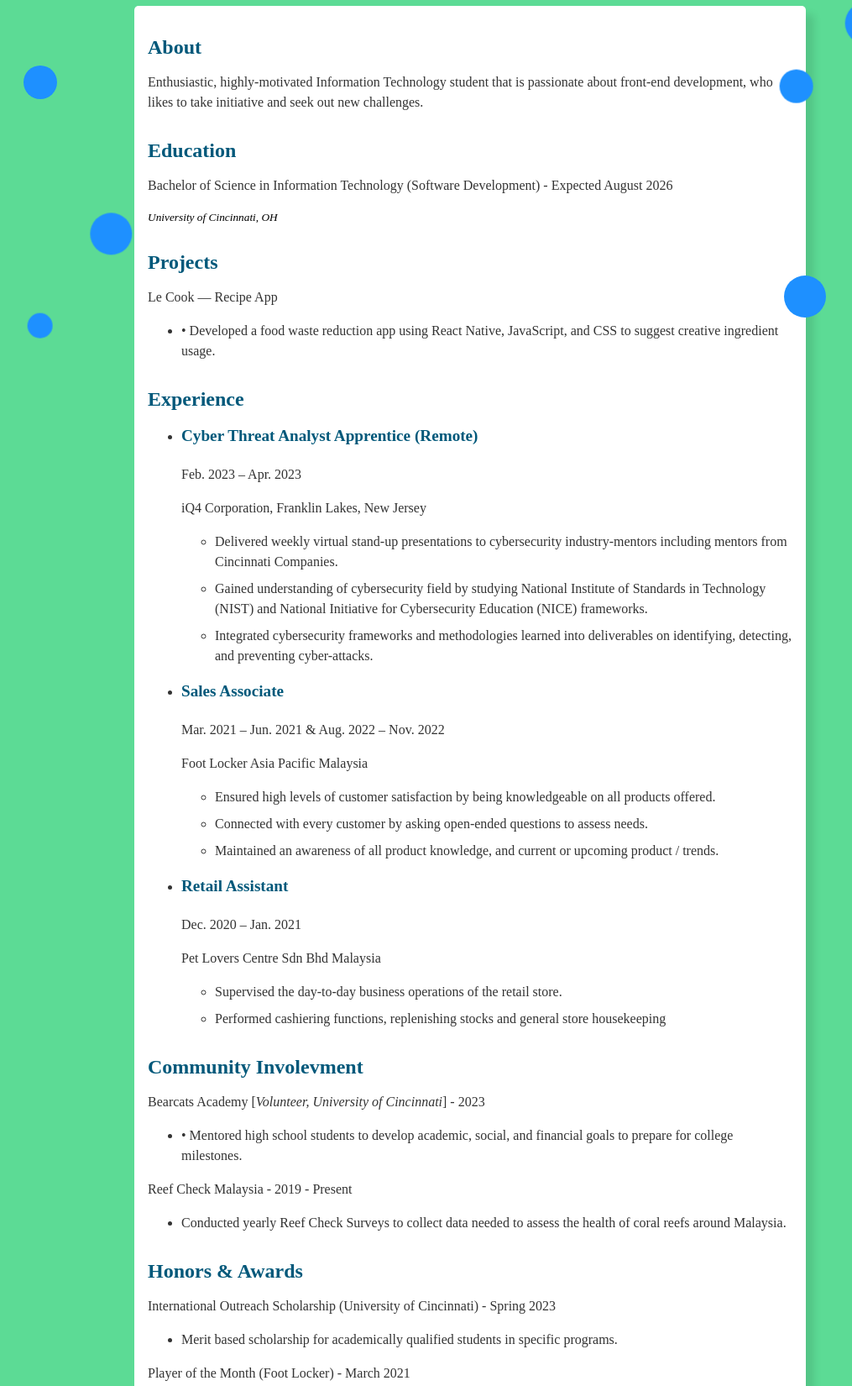
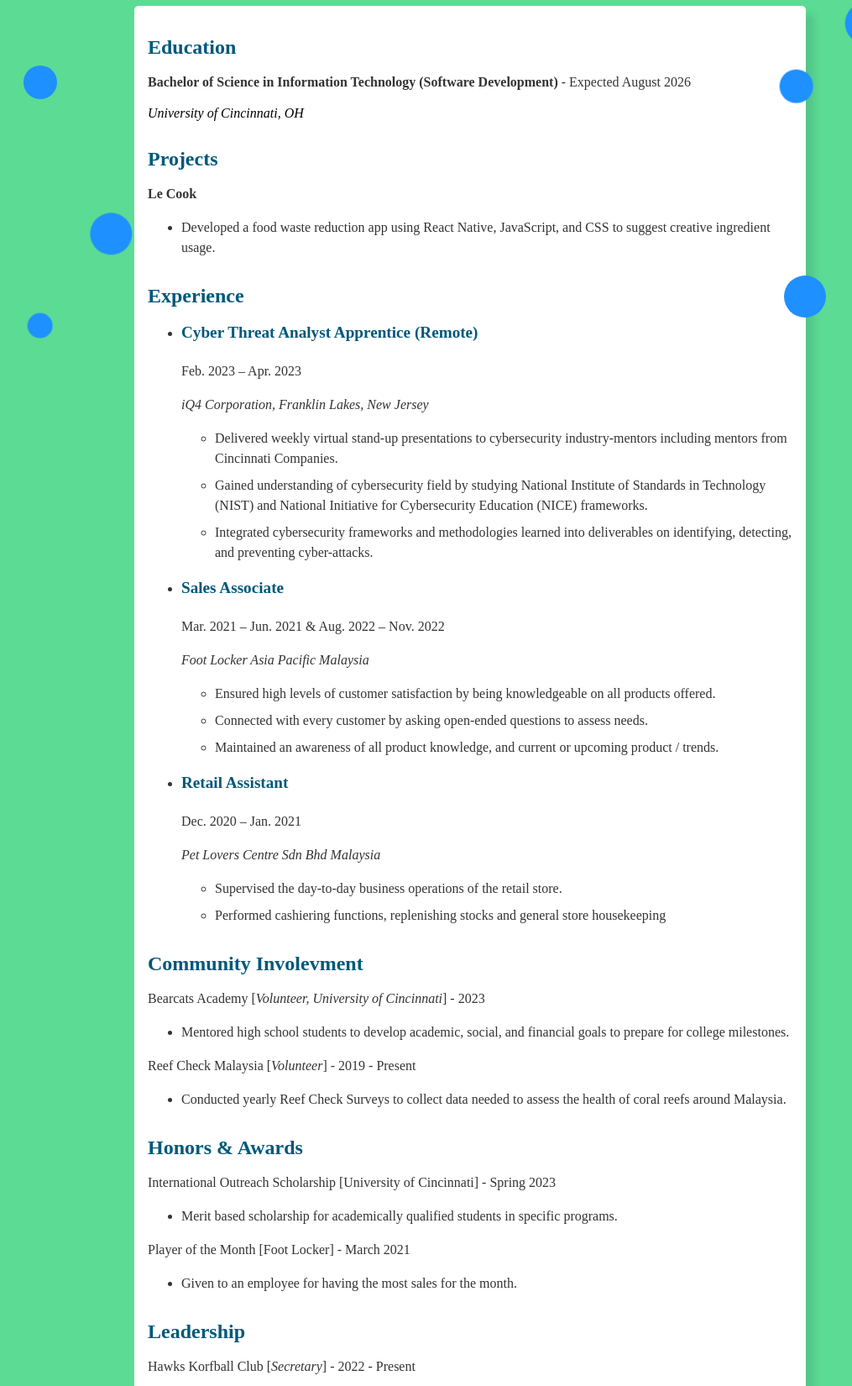
Before and after one commit to jasmineLS/jasmineLS.github.io, a plain HTML site: page resume.html in a window 1280 px wide. Shown: the part 302-1952 px from the top of the page at 84% size, without its empty margins (80-1095 px from the left). Drawn offline with Linux system fonts and the light colour scheme.

Commit message:
Update resume.html

```diff
--- a/resume.html
+++ b/resume.html
@@ -24,19 +24,17 @@
       <p><a href="+1(513) 290-5190"> +1(513) 290-5190 </a> ⋄ <a href="mailto: limsmije@mail.uc.edu">limsmije@mail.uc.edu</a> ⋄ <a href="https://www.linkedin.com/in/jasmine-lim-smith/">www.linkedin.com/in/jasmine-lim-smith/</a> </p>
     </header>
     <div class="resume-container">
-      <h2>About</h2>
-      <p>Enthusiastic, highly-motivated Information Technology student that is passionate about front-end development, who likes to take initiative and seek out new challenges.</p>
 
       <h2>Education</h2>
 
-       <p> Bachelor of Science in Information Technology (Software Development) - Expected August 2026</p>
+       <p><b> Bachelor of Science in Information Technology (Software Development)</b> - Expected August 2026</p>
 
-      <small><i>University of Cincinnati, OH</i></small>
+      <i>University of Cincinnati, OH</i>
 
       <h2>Projects</h2>
-      <p>Le Cook — Recipe App</p>
+      <p><b>Le Cook </b> </p>
       <ul>
-        <li>•	Developed a food waste reduction app using React Native, JavaScript, and CSS to suggest creative ingredient usage.</li>
+        <li>Developed a food waste reduction app using React Native, JavaScript, and CSS to suggest creative ingredient usage.</li>
         </ul>
 
       <h2>Experience</h2>
@@ -44,7 +42,7 @@
         <li>
           <h3>Cyber Threat Analyst Apprentice (Remote)	</h3>
           <p>Feb. 2023 – Apr. 2023</p>
-          <p>iQ4 Corporation, Franklin Lakes, New Jersey</p>
+          <p><i>iQ4 Corporation, Franklin Lakes, New Jersey</i></p>
           <ul>
             <li>Delivered weekly virtual stand-up presentations to cybersecurity industry-mentors including mentors from Cincinnati Companies.</li>
             <li>Gained understanding of cybersecurity field by studying National Institute of Standards in Technology (NIST) and National Initiative for Cybersecurity Education (NICE) frameworks.</li>
@@ -54,7 +52,7 @@
         <li>
           <h3>Sales Associate</h3>
           <p>Mar. 2021 – Jun. 2021 &amp; Aug. 2022 – Nov. 2022</p>
-          <p>Foot Locker Asia Pacific Malaysia</p>
+          <p><i>Foot Locker Asia Pacific Malaysia</i></p>
           <ul>
             <li>Ensured high levels of customer satisfaction by being knowledgeable on all products offered.</li>
             <li>Connected with every customer by asking open-ended questions to assess needs.</li>
@@ -64,7 +62,7 @@
         <li>
           <h3>Retail Assistant</h3>
           <p>Dec. 2020 – Jan. 2021</p>
-          <p>Pet Lovers Centre Sdn Bhd Malaysia</p>
+          <p><i>Pet Lovers Centre Sdn Bhd Malaysia</i></p>
           <ul>
             <li>Supervised the day-to-day business operations of the retail store.</li>
             <li>Performed cashiering functions, replenishing stocks and general store housekeeping</li>
@@ -76,19 +74,19 @@
         <p>
           Bearcats Academy [<i>Volunteer, University of Cincinnati</i>] - 2023</p>
         <ul>
-          <li>•	Mentored high school students to develop academic, social, and financial goals to prepare for college milestones.</li>
+          <li>Mentored high school students to develop academic, social, and financial goals to prepare for college milestones.</li>
           </ul>
-          <p>Reef Check Malaysia - 2019 - Present</p>
+          <p>Reef Check Malaysia [<i>Volunteer</i>] - 2019 - Present</p>
         <ul>
           <li>Conducted yearly Reef Check Surveys to collect data needed to assess the health of coral reefs around Malaysia.</li>
           </ul>
 
       <h2>Honors &amp; Awards</h2>
-        <p>International Outreach Scholarship (University of Cincinnati) - Spring 2023</p>
+        <p>International Outreach Scholarship [University of Cincinnati] - Spring 2023</p>
         <ul>
           <li>Merit based scholarship for academically qualified students in specific programs.</li>
           </ul>
-        <p>Player of the Month (Foot Locker) - March 2021</p>
+        <p>Player of the Month [Foot Locker] - March 2021</p>
         <ul>
           <li>Given to an employee for having the most sales for the month.</li>
           </ul>
```
